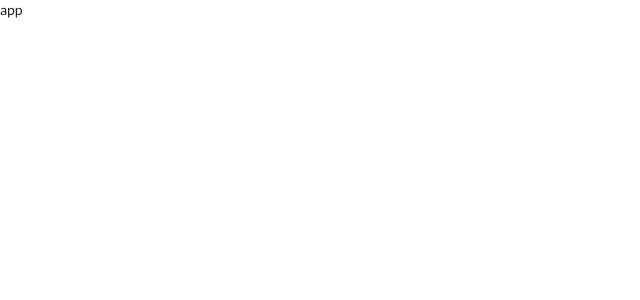
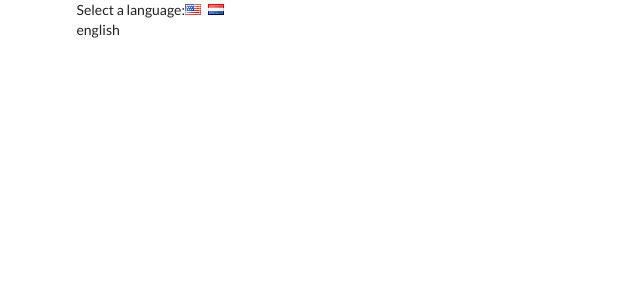
Before and after one commit to nelsW70/context-translate, a React (Create React App) app: page / in a window 1280 px wide. Shown: the top 300 px of the page, without its empty margins (0-640 px from the left). Built offline with nearby package versions, Linux system fonts and the light colour scheme.

Commit message:
add: building out language selection functionality

```diff
--- a/src/components/App.js
+++ b/src/components/App.js
@@ -1,8 +1,29 @@
 import React from 'react'
 
 class App extends React.Component {
+  state = { language: 'english' }
+
+  onLanguageChange = language => {
+    this.setState({ language })
+  }
+
   render() {
-    return <div>app</div>
+    return (
+      <div className="ui container">
+        <div>
+          Select a language:
+          <i
+            className="flag us"
+            onClick={() => this.onLanguageChange('english')}
+          />
+          <i
+            className="flag nl"
+            onClick={() => this.onLanguageChange('dutch')}
+          />
+        </div>
+        {this.state.language}
+      </div>
+    )
   }
 }
 
```
